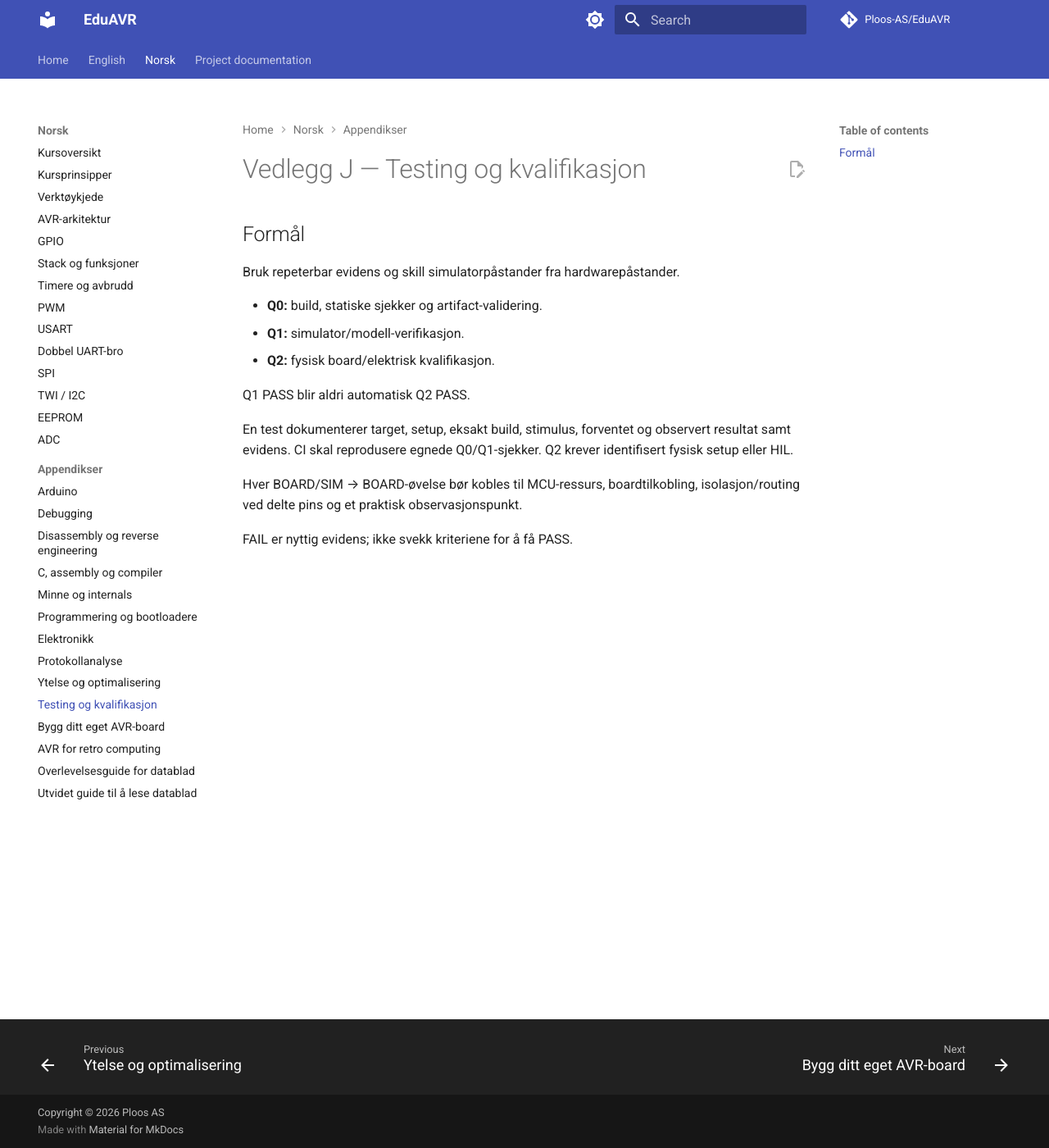
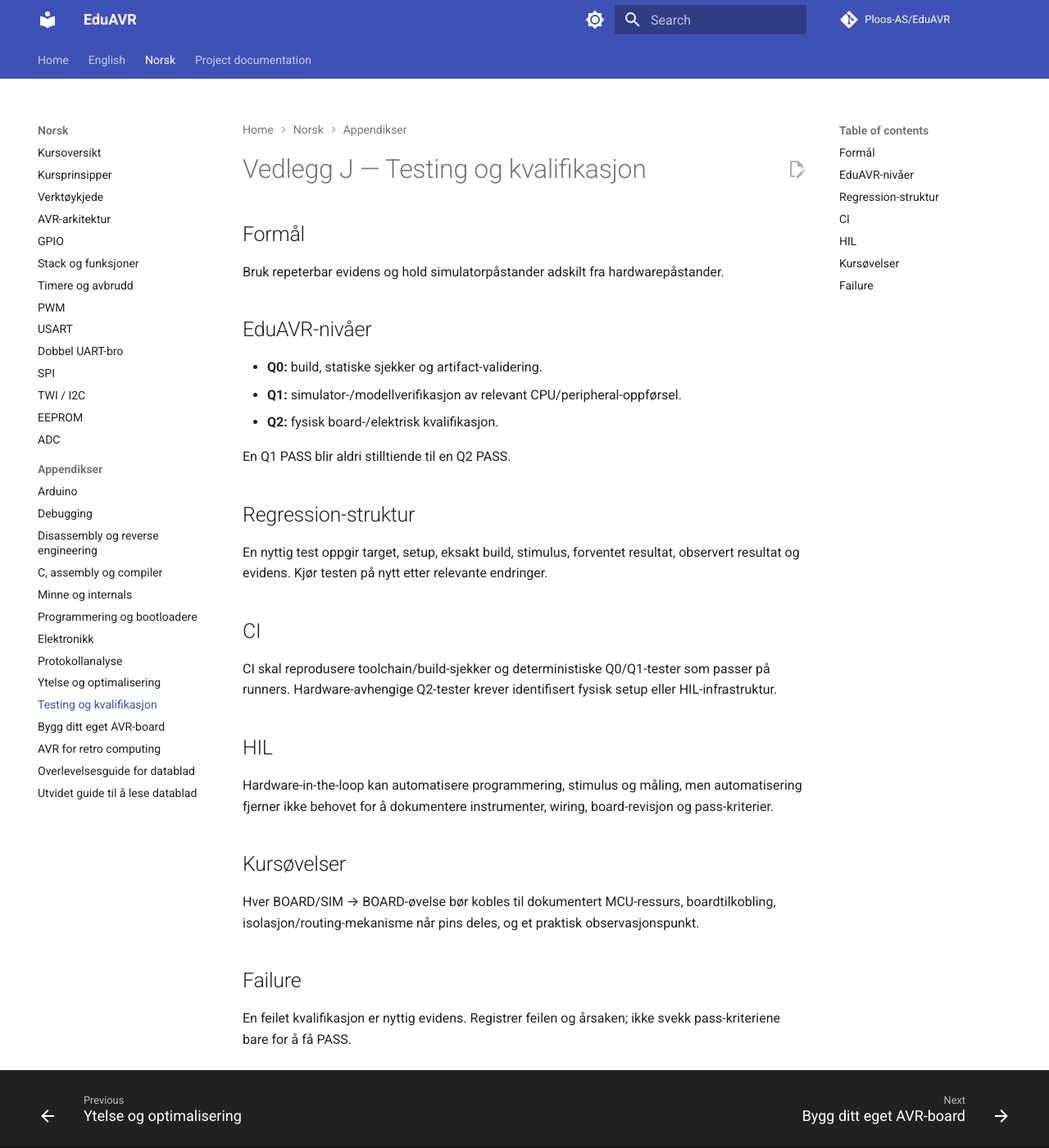
Before and after one commit to Ploos-AS/EduAVR, an MkDocs documentation site: the page built from docs/no/vedlegg-j-testing-kvalifikasjon.md, in a window 1280 px wide and 1400 px high. Shown: the whole window at 82% size. Built offline with MkDocs 1.6.1 and Material for MkDocs 9.7.7, drawn with Linux system fonts in a browser that asks for light colours; comment, search, counter and statistics services are not loaded.

Commit message:
docs: bring Norwegian appendix J to semantic parity

```diff
--- a/docs/no/vedlegg-j-testing-kvalifikasjon.md
+++ b/docs/no/vedlegg-j-testing-kvalifikasjon.md
@@ -1,16 +1,26 @@
 # Vedlegg J — Testing og kvalifikasjon
 
 ## Formål
-Bruk repeterbar evidens og skill simulatorpåstander fra hardwarepåstander.
+Bruk repeterbar evidens og hold simulatorpåstander adskilt fra hardwarepåstander.
 
+## EduAVR-nivåer
 - **Q0:** build, statiske sjekker og artifact-validering.
-- **Q1:** simulator/modell-verifikasjon.
-- **Q2:** fysisk board/elektrisk kvalifikasjon.
+- **Q1:** simulator-/modellverifikasjon av relevant CPU/peripheral-oppførsel.
+- **Q2:** fysisk board-/elektrisk kvalifikasjon.
 
-Q1 PASS blir aldri automatisk Q2 PASS.
+En Q1 PASS blir aldri stilltiende til en Q2 PASS.
 
-En test dokumenterer target, setup, eksakt build, stimulus, forventet og observert resultat samt evidens. CI skal reprodusere egnede Q0/Q1-sjekker. Q2 krever identifisert fysisk setup eller HIL.
+## Regression-struktur
+En nyttig test oppgir target, setup, eksakt build, stimulus, forventet resultat, observert resultat og evidens. Kjør testen på nytt etter relevante endringer.
 
-Hver BOARD/SIM → BOARD-øvelse bør kobles til MCU-ressurs, boardtilkobling, isolasjon/routing ved delte pins og et praktisk observasjonspunkt.
+## CI
+CI skal reprodusere toolchain/build-sjekker og deterministiske Q0/Q1-tester som passer på runners. Hardware-avhengige Q2-tester krever identifisert fysisk setup eller HIL-infrastruktur.
 
-FAIL er nyttig evidens; ikke svekk kriteriene for å få PASS.
+## HIL
+Hardware-in-the-loop kan automatisere programmering, stimulus og måling, men automatisering fjerner ikke behovet for å dokumentere instrumenter, wiring, board-revisjon og pass-kriterier.
+
+## Kursøvelser
+Hver BOARD/SIM → BOARD-øvelse bør kobles til dokumentert MCU-ressurs, boardtilkobling, isolasjon/routing-mekanisme når pins deles, og et praktisk observasjonspunkt.
+
+## Failure
+En feilet kvalifikasjon er nyttig evidens. Registrer feilen og årsaken; ikke svekk pass-kriteriene bare for å få PASS.
```
